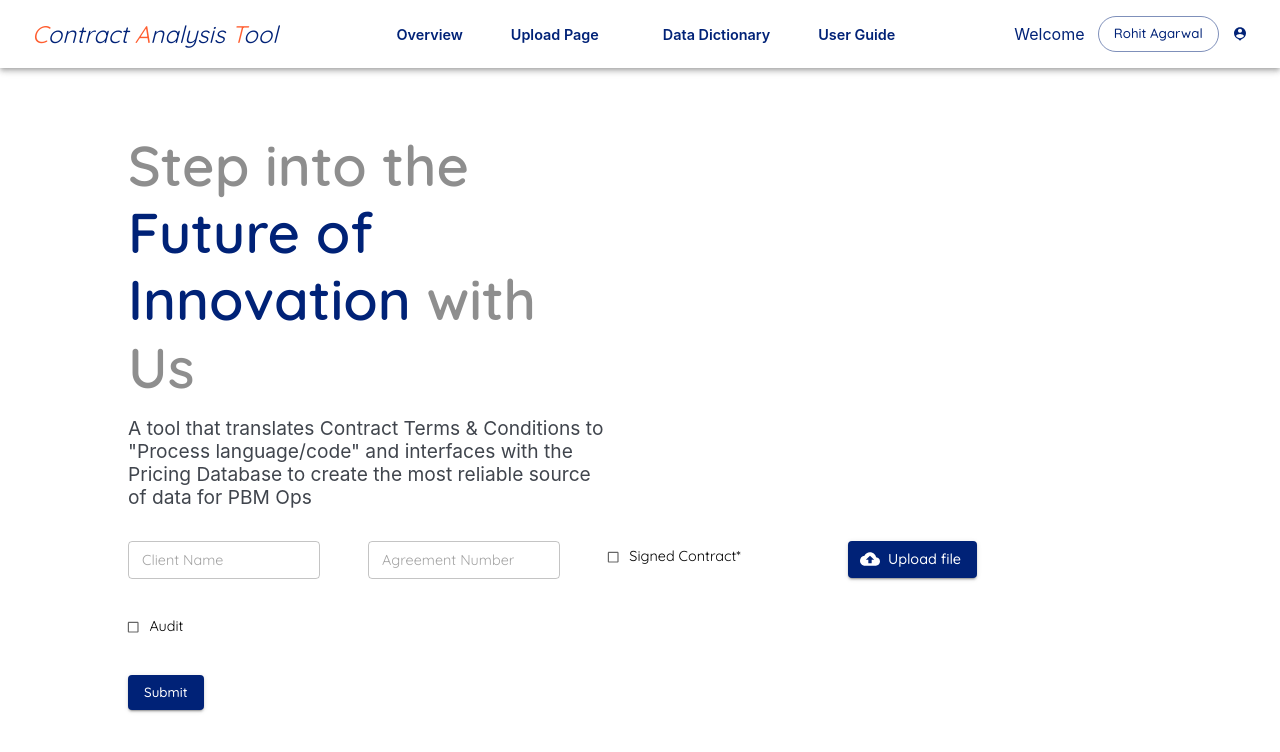
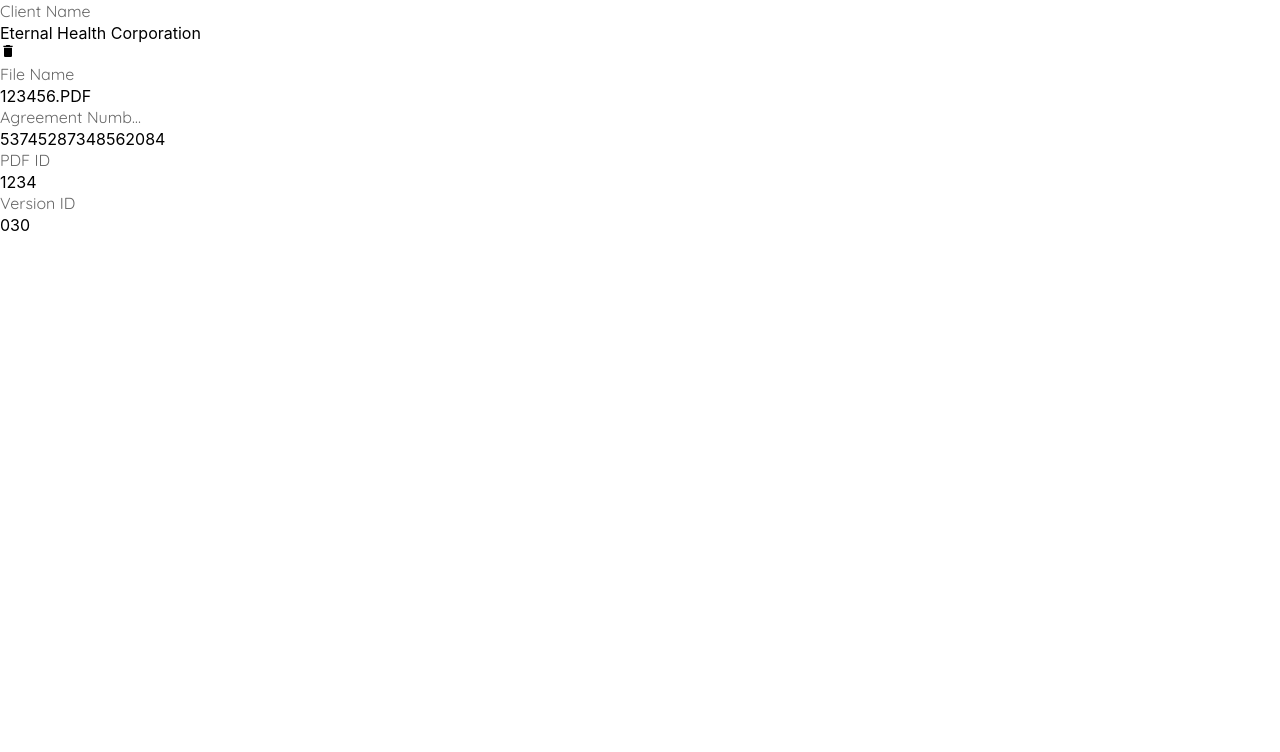
Before and after one commit to bairapraveen7/CAT, a React (Create React App) app: page / in a window 1280 px wide. Shown: the top 752 px of the page. Built offline with nearby package versions, Linux system fonts and the light colour scheme.

Commit message:
Feat: page started

```diff
--- a/src/App.js
+++ b/src/App.js
@@ -5,6 +5,7 @@
 import { createTheme } from '@mui/material';
 import { CustomInputRow } from './Components/Main/CustomInputRow';
 import { Header } from './Components/layout/Header';
+import { Xpage } from './Pages/Xpage';
 
 function App() {
   const theme = createTheme({
@@ -31,8 +32,9 @@
   return (
     <ThemeProvider theme={theme}>
     <div className="App">
-      <Header />
-      <HomePage />
+      {/* <Header />
+      <HomePage />  */}
+      <Xpage />
     </div>
     </ThemeProvider>
   );
--- /dev/null
+++ b/src/Pages/Xpage.jsx
@@ -0,0 +1,62 @@
+import { Delete } from "@mui/icons-material"
+import { Grid, InputLabel, Typography } from "@mui/material"
+import { Fragment } from "react"
+
+const LabelAnswerComponent = ({ label, subText }) => {
+    return (
+        <Fragment>
+            <InputLabel>{label}</InputLabel>
+            <Typography variant="p">{subText}</Typography>
+        </Fragment>
+    )
+}
+
+export const Xpage = () => {
+    return (
+        <Fragment>
+            <Grid container>
+                <Grid item xs={4}>
+                    <Grid item xs={12}>
+                        <Grid item xs={8}>
+                            <LabelAnswerComponent label={"Client Name"} subText={"Eternal Health Corporation"} />
+
+                        </Grid>
+                        <Grid item xs={4}>
+                            <Delete />
+
+                        </Grid>
+                    </Grid>
+                    <Grid item xs={12}>
+                    <Grid item xs={4}>
+                        <LabelAnswerComponent label={"File Name"} subText={"123456.PDF"} />
+
+                    </Grid>
+                    <Grid item xs={4}>
+                        <LabelAnswerComponent label={"Agreement Number"} subText={"53745287348562084"} />
+
+                    </Grid>
+                    </Grid>
+                    <Grid item xs={12}>
+                    <Grid item xs={4}>
+                        <LabelAnswerComponent label={"PDF ID"} subText={"1234"} />
+
+                    </Grid>
+                    <Grid item xs={4}>
+                        <LabelAnswerComponent label={"Version ID"} subText={"030"} />
+
+                    </Grid>
+                    </Grid>
+                </Grid>
+                <Grid item xs={2}>
+
+                </Grid>
+                <Grid item xs={2}>
+
+                </Grid>
+                <Grid item xs={2}>
+
+                </Grid>
+            </Grid>
+        </Fragment>
+    )
+}
```
Also changed, not shown: Xpage.png (added).
